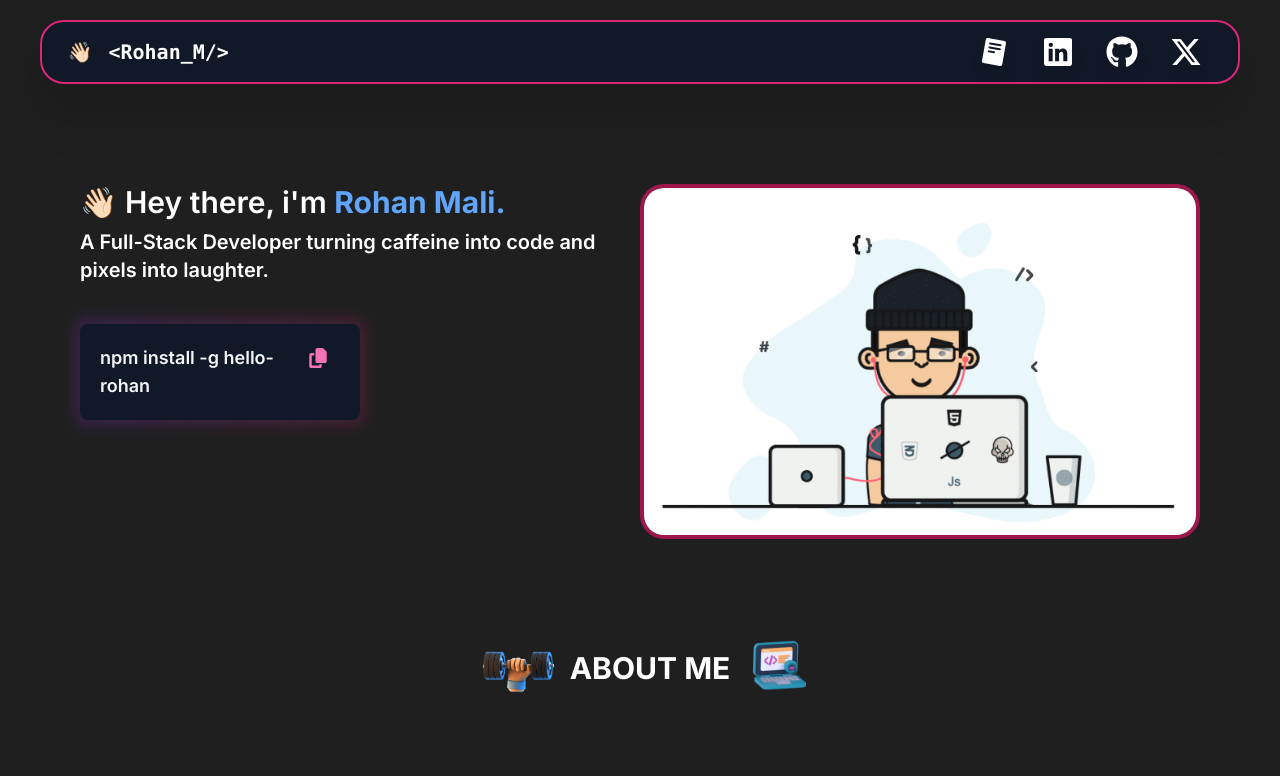
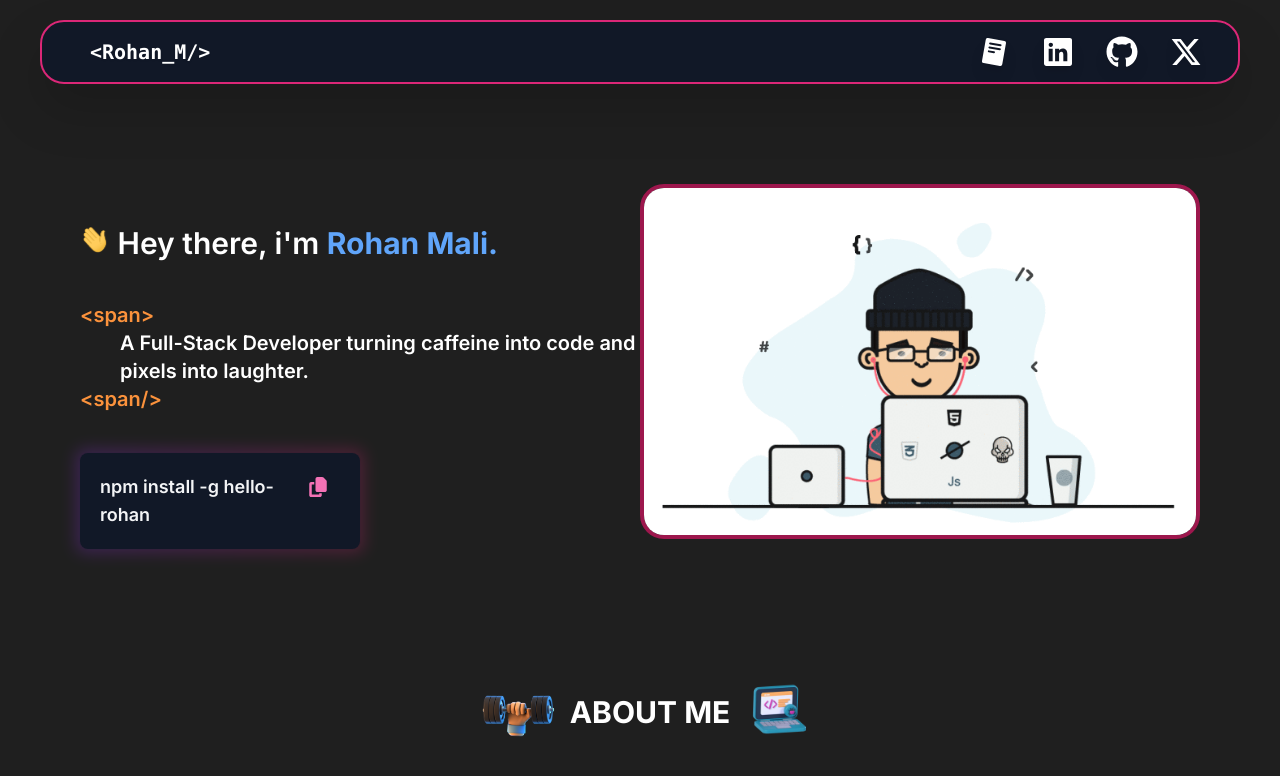
Before and after one commit to RohanM-12/Portfolio, a Next.js app: page / in a window 1280 px wide. Shown: the top 776 px of the page. Built offline with nearby package versions, Linux system fonts and the light colour scheme.

Commit message:
added styling on lading page

```diff
--- a/src/app/page.js
+++ b/src/app/page.js
@@ -7,13 +7,20 @@ export default function Home() {
       <div className="p-20">
         <div className="grid grid-cols-2">
           <div>
-            <div className=" font-semibold text-3xl">
-              <span className="text-white"> 👋🏻 Hey there, i'm </span>
+            <div className=" font-semibold text-3xl my-10">
+              <span>
+                <Image src={"/wave.gif"} width={30} height={30} />
+              </span>
+              <span className="text-white"> Hey there, i'm </span>
               <span className="font-bold text-blue-400 ">Rohan Mali. </span>
             </div>
             <div className="font-semibold text-xl my-2 text-white">
-              <div> A Full-Stack Developer turning caffeine into code and </div>
-              <div>pixels into laughter. </div>
+              <div className="text-orange-400">{"<span>"}</div>
+              <div className="ml-10">
+                {" A Full-Stack Developer turning caffeine into code and "}
+              </div>
+              <div className="ml-10">{"pixels into laughter. "} </div>
+              <div className="text-orange-400">{"<span/>"}</div>
               <div className="w-1/2  my-10">
                 <div className="relative group">
                   <div className="absolute -inset-1 bg-gradient-to-r from-purple-600 to-pink-600 rounded-lg blur opacity-25 group-hover:opacity-100 transition duration-1000 group-hover:duration-200"></div>
--- a/src/components/Header.jsx
+++ b/src/components/Header.jsx
@@ -1,3 +1,4 @@
+import Image from "next/image";
 import React from "react";
 import { FaGithub } from "react-icons/fa";
 import { FaXTwitter } from "react-icons/fa6";
@@ -8,9 +9,7 @@ const Header = () => {
     <>
       <div className="flex items-center h-16 my-5 mx-10 border-2 bg-gray-900 rounded-3xl drop-shadow-2xl border-pink-600">
         <div className="text-center mx-5 text-xl w-52 text-white font-bold font-mono ">
-          <span className=" cursor-pointer object-contain hover:text-3xl mx-1 transition-all duration-300 ">
-            👋🏻
-          </span>
+          <span className=" cursor-pointer object-contain hover:text-3xl mx-1 transition-all duration-300 "></span>
           <span className="font-mono text-white  drop-shadow-sm ">
             {" <Rohan_M/>"}
           </span>
```
Also changed, not shown: public/wave.gif (added).
